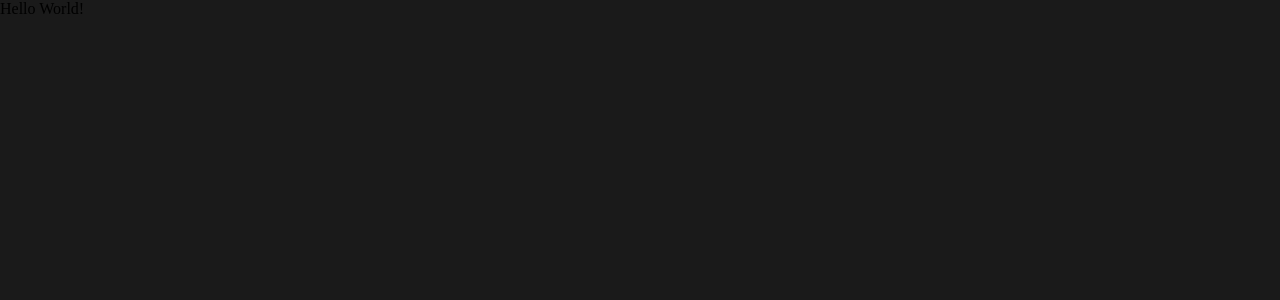
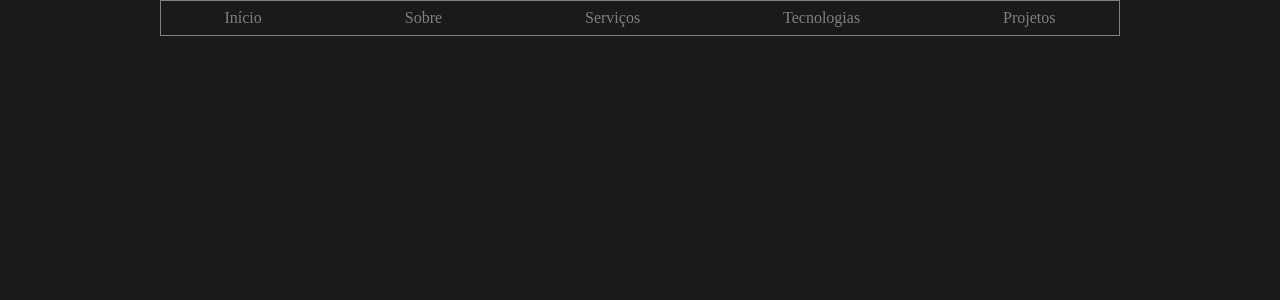
Before and after one commit to arakakimath/portfolio-arakakimath, a React (Vite) app: page / in a window 1280 px wide. Shown: the top 300 px of the page. Built offline with nearby package versions, Linux system fonts and the light colour scheme.

Commit message:
feat: Nav section

```diff
--- a/src/App.tsx
+++ b/src/App.tsx
@@ -1,8 +1,9 @@
+import { Nav } from './components/Nav'
 import './global.css'
 
 function App() {
   return (
-    <p>Hello World!</p>
+    <Nav />
   )
 }
 
--- /dev/null
+++ b/src/components/Nav.module.css
@@ -0,0 +1,19 @@
+.nav {
+  display: flex;
+  gap: 1rem;
+  justify-content: space-around;
+  max-width: var(--max-width);
+  margin-inline: auto;
+  border: 1px solid;
+  padding-block: 0.5rem;
+}
+
+.nav a {
+  text-decoration: none;
+  color: inherit;
+  transition: color 0.1s;
+}
+
+.nav a:hover {
+  color: green;
+}
--- /dev/null
+++ b/src/components/Nav.tsx
@@ -0,0 +1,13 @@
+import styles from './Nav.module.css'
+
+export function Nav() {
+  return (
+    <main className={styles.nav}>
+      <a href='#'>Início</a>
+      <a href='#'>Sobre</a>
+      <a href='#'>Serviços</a>
+      <a href='#'>Tecnologias</a>
+      <a href='#'>Projetos</a>
+    </main>
+  )
+}
--- a/src/global.css
+++ b/src/global.css
@@ -12,10 +12,14 @@
   --gray-500: #262626;
   --gray-600: #1a1a1a;
   --gray-700: #0d0d0d;
+
+  --max-width: 60rem;
 }
 
 body {
   background-color: var(--gray-600);
+  color: var(--gray-300);
+  -webkit-font-smoothing: antialiased;
 }
 
 body {
```
